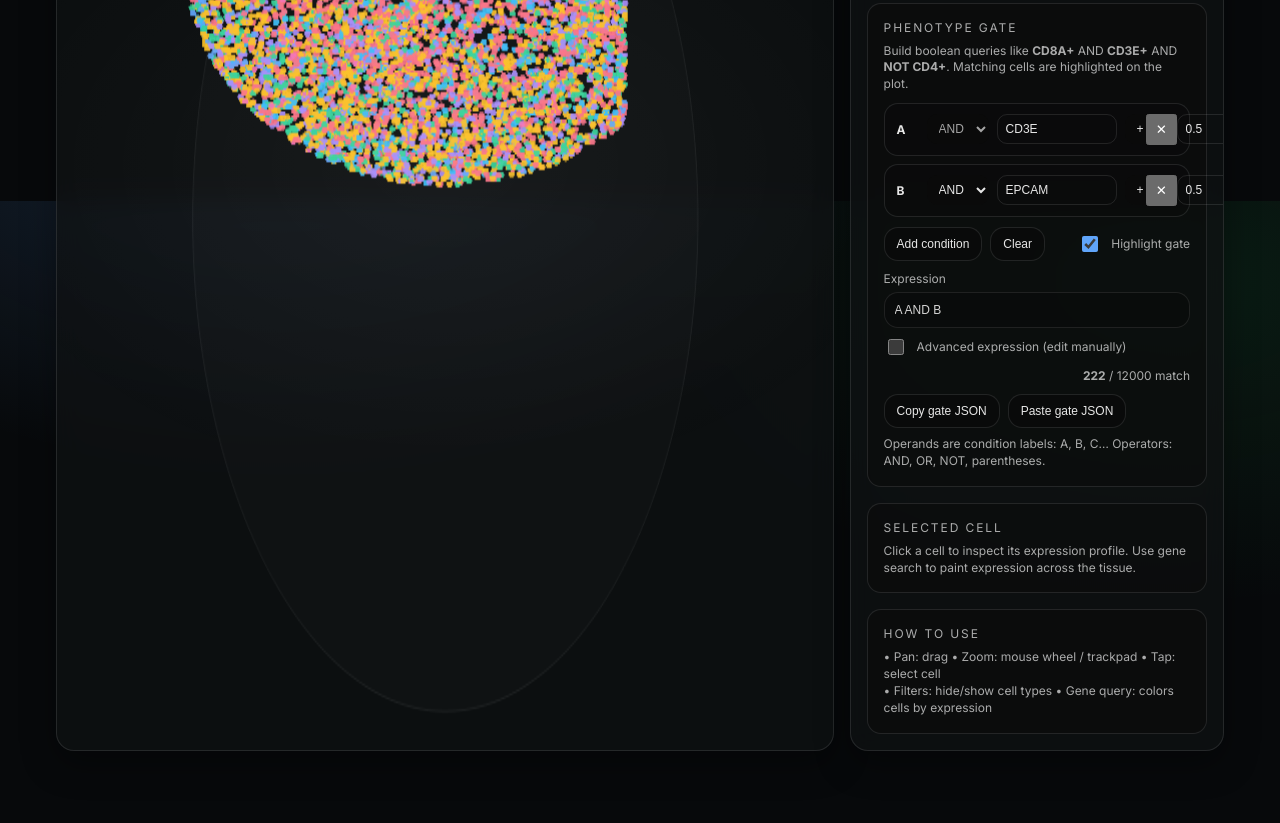
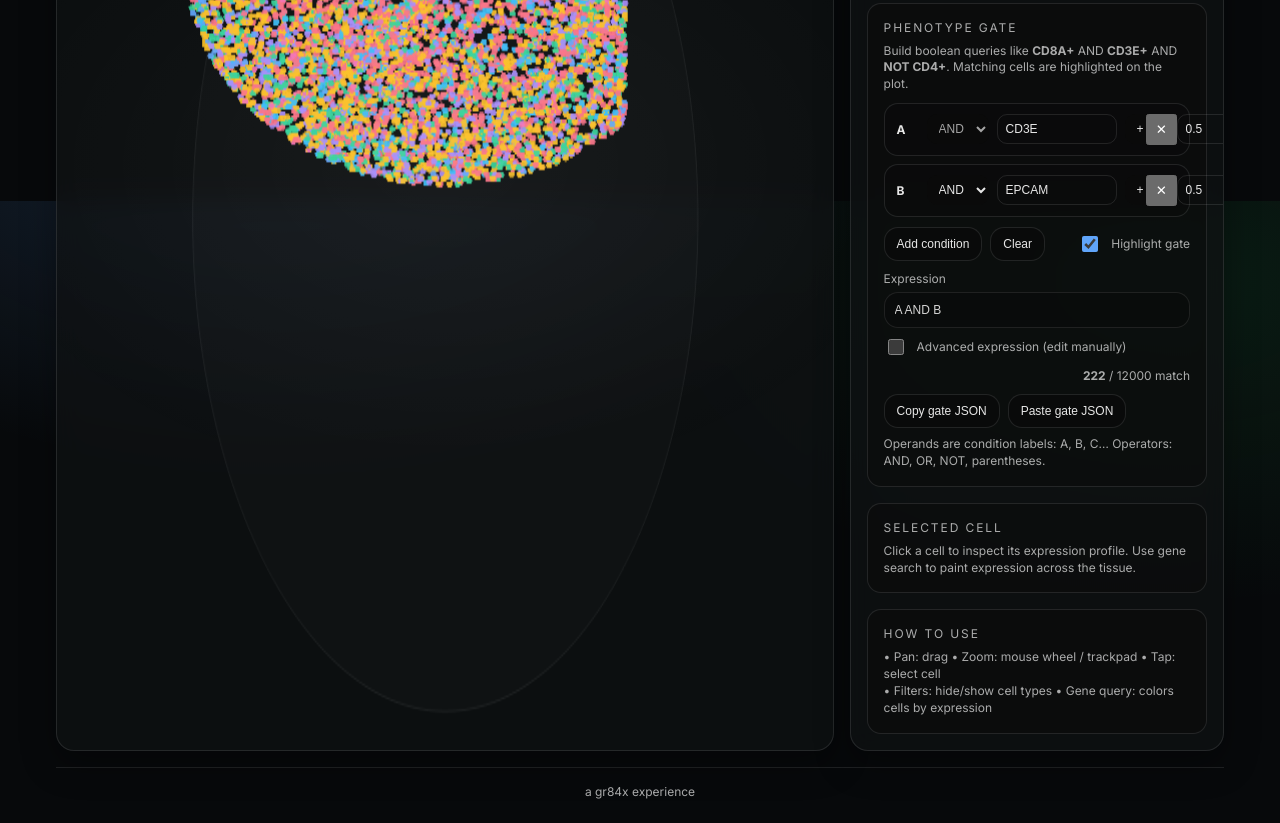
Before and after one commit to gr84x/spatial-explorer, a website with bundled scripts: page web/index.html in a window 1280 px wide. Shown: the part 599-1422 px from the top of the page. Before the commit the page ends 1366 px from the top, so only its background shows below. Built offline with nearby package versions, Linux system fonts and the light colour scheme.

Commit message:
Add gr84x branding footer (#4)
Co-authored-by: Fox <fox@gr84x.com>

```diff
--- a/web/index.html
+++ b/web/index.html
@@ -152,6 +152,10 @@
         </div>
       </aside>
     </div>
+
+    <footer class="siteFooter" aria-label="Brand footer">
+      <a href="https://gr84x.com" target="_blank" rel="noopener noreferrer">a gr84x experience</a>
+    </footer>
   </div>
 
   <script type="module" src="app.js"></script>
--- a/web/styles.css
+++ b/web/styles.css
@@ -307,6 +307,27 @@ input[type="checkbox"]{ width: 16px; height: 16px; accent-color: var(--color-acc
   .field{ min-width: 260px; max-width: 540px; flex: 0 1 520px; }
 }
 
+/* Footer */
+.siteFooter{
+  margin-top: var(--space-2);
+  padding-top: var(--space-2);
+  padding-bottom: var(--space-1);
+  border-top: 1px solid var(--color-border);
+  text-align:center;
+  font-size: 0.75rem;
+  color: var(--color-muted);
+}
+
+.siteFooter a{
+  color: var(--color-muted);
+  text-decoration: none;
+}
+
+.siteFooter a:hover{
+  color: var(--color-text);
+  text-decoration: underline;
+}
+
 @media (prefers-reduced-motion: reduce){
   *, *::before, *::after{ transition:none !important; animation:none !important; }
 }
```
